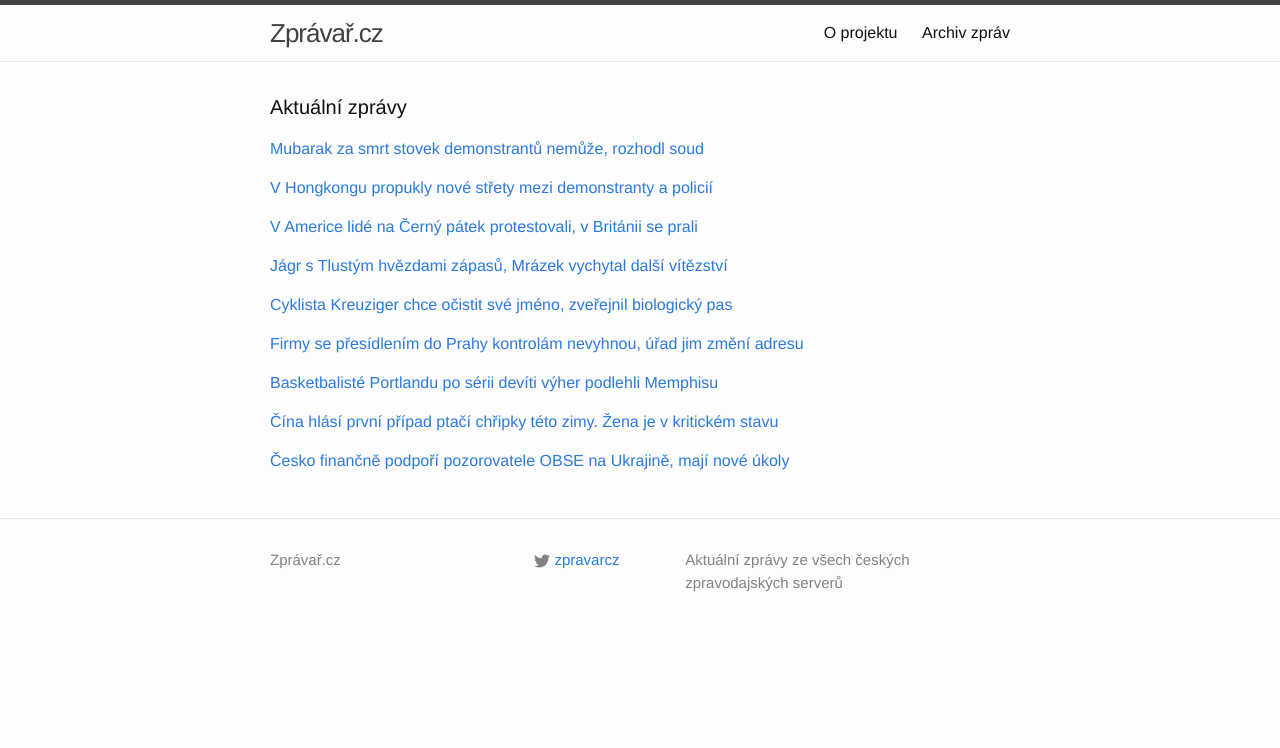
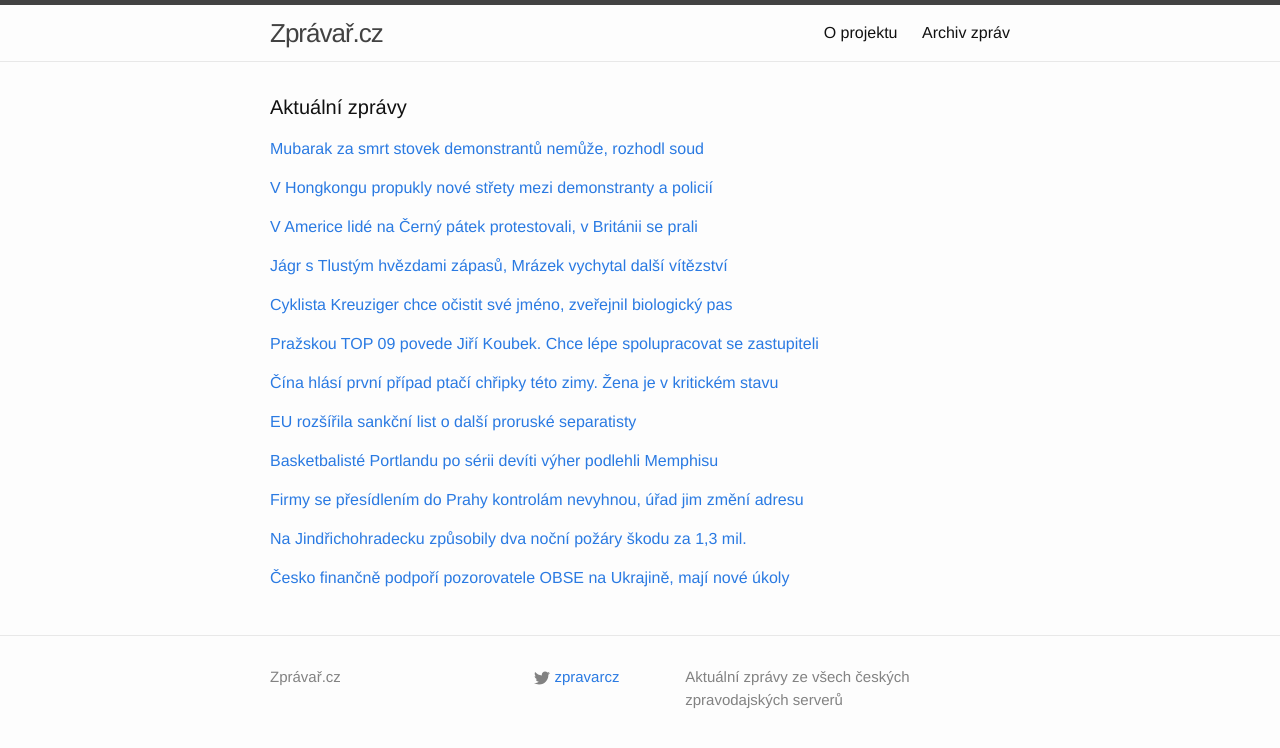
Before and after one commit to adliska/zpravar, a Jekyll site: the page built from index.html, in a window 1280 px wide. Shown: the top 748 px of the page. Built offline with Jekyll 4.4.1, drawn with Linux system fonts in a browser that asks for light colours.

Commit message:
zpravar news update

```diff
--- a/index.html
+++ b/index.html
@@ -61,32 +61,55 @@ layout: default
 <li><a href=http://www.sportovninoviny.cz/zpravy/kreuziger-dal-na-internet-udaje-ze-sveho-biologickeho-pasu/1152877>Kreuziger dal na internet údaje ze svého biologického pasu - www.sportovninoviny.cz</a></li>
 <li><a href=http://sport.idnes.cz/kreuziger-zverejnil-dokumenty-d3c-/cyklistika.aspx?c=A141128_230028_cyklistika_tm2>Kreuziger zveřejnil své biologické pasy i další dosud utajené dokumenty - sport.idnes.cz</a></li>
 </ul>
-</div><p><a href="javascript:;" onclick="toggle_visibility('zpravy5')">Firmy se přesídlením do Prahy kontrolám nevyhnou, úřad jim změní adresu</a></p>
+</div><p><a href="javascript:;" onclick="toggle_visibility('zpravy5')">Pražskou TOP 09 povede Jiří Koubek. Chce lépe spolupracovat se zastupiteli</a></p>
 <div id="zpravy5" style="display:none">
+<ul>
+<li><a href=http://domaci.ihned.cz/domaci/c1-63187160-prazskou-top-09-povede-jiri-koubek-chce-lepe-spolupracovat-se-zastupiteli>Pražskou TOP 09 povede Jiří Koubek. Chce lépe spolupracovat se zastupiteli - domaci.ihned.cz</a></li>
+<li><a href=http://www.lidovky.cz/novym-sefem-prazske-top-09-se-stal-poslanec-a-starosta-koubek-plu-/zpravy-domov.aspx?c=A141129_115745_ln_domov_hm>Novým šéfem pražské TOP 09 se stal poslanec a starosta Koubek  - www.lidovky.cz</a></li>
+<li><a href=http://echo24.cz/a/wTxgh>Novým šéfem pražské TOP 09 je poslanec a starosta Koubek - echo24.cz</a></li>
+<li><a href=http://www.ceskatelevize.cz/ct24/domaci/293838-pokus-o-resuscitaci-prazske-top-09-krajska-organizace-si-zvoli-nove-vedeni/>Pokus o resuscitaci pražské TOP 09, krajská organizace si zvolí nové vedení - www.ceskatelevize.cz</a></li>
+</ul>
+</div><p><a href="javascript:;" onclick="toggle_visibility('zpravy6')">Čína hlásí první případ ptačí chřipky této zimy. Žena je v kritickém stavu </a></p>
+<div id="zpravy6" style="display:none">
+<ul>
+<li><a href=http://www.lidovky.cz/cina-hlasi-prvni-pripad-ptaci-chripky-teto-zimy-zena-je-v-kritickem-stavu-1qh-/zpravy-svet.aspx?c=A141129_073200_ln_zahranici_hm>Čína hlásí první případ ptačí chřipky této zimy. Žena je v kritickém stavu  - www.lidovky.cz</a></li>
+<li><a href=http://www.ceskenoviny.cz/zpravy/zpravy/cina-hlasi-prvni-pripad-chripky-h7n9-teto-zimni-sezony/1152829>Čína hlásí první případ chřipky H7N9 této zimní sezóny - www.ceskenoviny.cz</a></li>
+<li><a href=http://zpravy.idnes.cz/cina-hlasi-prvni-pripad-chripky-h7n9-teto-zimni-sezony-pfn-/zahranicni.aspx?c=A141129_065623_zahranicni_zt>Čína hlásí první případ ptačí chřipky této zimy. Nakazila se mladá žena - zpravy.idnes.cz</a></li>
+<li><a href=http://echo24.cz/a/wsw4a>Čína hlásí první případ chřipky H7N9 této zimní sezóny - echo24.cz</a></li>
+</ul>
+</div><p><a href="javascript:;" onclick="toggle_visibility('zpravy7')">EU rozšířila sankční list o další proruské separatisty</a></p>
+<div id="zpravy7" style="display:none">
+<ul>
+<li><a href=http://www.tyden.cz/rubriky/zahranici/rusko-a-okoli/eu-rozsirila-sankcni-list-o-dalsi-proruske-separatisty_325698.html>EU rozšířila sankční list o další proruské separatisty - www.tyden.cz</a></li>
+<li><a href=http://www.novinky.cz/zahranicni/evropa/354922-evropska-unie-rozsirila-sankce-kvuli-ukrajine.html>Evropská unie rozšířila sankce kvůli Ukrajině - www.novinky.cz</a></li>
+<li><a href=http://zpravy.aktualne.cz/zahranici/zive-sobota-29-listopadu-ukrajina-rusko-separatiste/r~ef519198762e11e4845a002590604f2e/>Živě: Evropská unie rozšířila sankční seznam kvůli Ukrajině - zpravy.aktualne.cz</a></li>
+<li><a href=http://www.ceskenoviny.cz/zpravy/zpravy/eu-jmenovala-subjekty-jichz-se-nove-tykaji-sankce-kvuli-ukrajine/1152884>EU jmenovala subjekty, jichž se nově týkají sankce kvůli Ukrajině - www.ceskenoviny.cz</a></li>
+</ul>
+</div><p><a href="javascript:;" onclick="toggle_visibility('zpravy8')">Basketbalisté Portlandu po sérii devíti výher podlehli Memphisu</a></p>
+<div id="zpravy8" style="display:none">
+<ul>
+<li><a href=http://sport.idnes.cz/vysledky-nba-c9b-/basket.aspx?c=A141129_094617_sport-basket_ot>Basketbalisté Portlandu po sérii devíti výher podlehli Memphisu - sport.idnes.cz</a></li>
+<li><a href=http://www.sportovninoviny.cz/zpravy/basketbaliste-portlandu-po-serii-deviti-vyher-podlehli-memphisu/1152862>Basketbalisté Portlandu po sérii devíti výher podlehli Memphisu - www.sportovninoviny.cz</a></li>
+<li><a href=http://www.denik.cz/ostatni_sport/uchvatna-serie-portlandu-je-u-konce-po-deviti-vyhrach-padl-s-memphisem-20141129.html>Úchvatná série Portlandu je u konce, po devíti výhrách padl s Memphisem - www.denik.cz</a></li>
+<li><a href=http://sport.aktualne.cz/memphis-v-nba-prerusil-viteznou-jizdu-portlandu/r~0bccdef277a311e4b5c5002590604f2e/>Memphis v NBA přerušil vítěznou jízdu Portlandu - sport.aktualne.cz</a></li>
+</ul>
+</div><p><a href="javascript:;" onclick="toggle_visibility('zpravy9')">Firmy se přesídlením do Prahy kontrolám nevyhnou, úřad jim změní adresu</a></p>
+<div id="zpravy9" style="display:none">
 <ul>
 <li><a href=http://zpravy.e15.cz/byznys/finance-a-bankovnictvi/firmy-se-presidlenim-do-prahy-kontrolam-nevyhnou-urad-jim-zmeni-adresu-1141077>Firmy se přesídlením do Prahy kontrolám nevyhnou, úřad jim změní adresu - zpravy.e15.cz</a></li>
 <li><a href=http://byznys.ihned.cz/zpravodajstvi-cesko/c1-63186560-schovat-firmu-v-praze-pred-danovou-kontrolou-to-konci-kdo-tam-sidli-naoko-stehuje-se>Schovat firmu v Praze před daňovou kontrolou? To končí. Kdo tam sídlí naoko, stěhuje se - byznys.ihned.cz</a></li>
 <li><a href=http://www.tyden.cz/rubriky/byznys/cesko/konec-raje-podnikatelu-v-praze-urad-vystehuje-tisice-firem_325686.html>Konec ráje podnikatelů v Praze? Úřad vystěhuje tisíce firem - www.tyden.cz</a></li>
 <li><a href=http://www.denik.cz/ekonomika/financni-reditelstvi-zmeni-tisicum-firem-oficialni-prazske-sidlo-20141129.html>Finanční ředitelství změní tisícům firem oficiální pražské sídlo - www.denik.cz</a></li>
 </ul>
-</div><p><a href="javascript:;" onclick="toggle_visibility('zpravy6')">Basketbalisté Portlandu po sérii devíti výher podlehli Memphisu</a></p>
-<div id="zpravy6" style="display:none">
+</div><p><a href="javascript:;" onclick="toggle_visibility('zpravy10')">Na Jindřichohradecku způsobily dva noční požáry škodu za 1,3 mil.</a></p>
+<div id="zpravy10" style="display:none">
 <ul>
-<li><a href=http://sport.idnes.cz/vysledky-nba-c9b-/basket.aspx?c=A141129_094617_sport-basket_ot>Basketbalisté Portlandu po sérii devíti výher podlehli Memphisu - sport.idnes.cz</a></li>
-<li><a href=http://www.sportovninoviny.cz/zpravy/basketbaliste-portlandu-po-serii-deviti-vyher-podlehli-memphisu/1152862>Basketbalisté Portlandu po sérii devíti výher podlehli Memphisu - www.sportovninoviny.cz</a></li>
-<li><a href=http://www.denik.cz/ostatni_sport/uchvatna-serie-portlandu-je-u-konce-po-deviti-vyhrach-padl-s-memphisem-20141129.html>Úchvatná série Portlandu je u konce, po devíti výhrách padl s Memphisem - www.denik.cz</a></li>
-<li><a href=http://sport.aktualne.cz/memphis-v-nba-prerusil-viteznou-jizdu-portlandu/r~0bccdef277a311e4b5c5002590604f2e/>Memphis v NBA přerušil vítěznou jízdu Portlandu - sport.aktualne.cz</a></li>
+<li><a href=http://www.ceskenoviny.cz/zpravy/zpravy/na-jindrichohradecku-zpusobily-dva-nocni-pozary-skodu-za-1-3-mil-/1152895>Na Jindřichohradecku způsobily dva noční požáry škodu za 1,3 mil. - www.ceskenoviny.cz</a></li>
+<li><a href=http://budejovice.idnes.cz/pozary-na-jindrichohradecku-hasici-zasahovali-fqs-/budejovice-zpravy.aspx?c=A141129_105719_budejovice-zpravy_kol>Dva požáry zničily přístřešek dětského tábora a podkroví rekreační chaty - budejovice.idnes.cz</a></li>
+<li><a href=http://www.ceskenoviny.cz/zpravy/zpravy/pri-pozaru-domu-v-jemnici-zemrela-sestapadesatileta-zena/1152880>Při požáru domu v Jemnici zemřela šestapadesátiletá žena - www.ceskenoviny.cz</a></li>
 </ul>
-</div><p><a href="javascript:;" onclick="toggle_visibility('zpravy7')">Čína hlásí první případ ptačí chřipky této zimy. Žena je v kritickém stavu </a></p>
-<div id="zpravy7" style="display:none">
-<ul>
-<li><a href=http://www.lidovky.cz/cina-hlasi-prvni-pripad-ptaci-chripky-teto-zimy-zena-je-v-kritickem-stavu-1qh-/zpravy-svet.aspx?c=A141129_073200_ln_zahranici_hm>Čína hlásí první případ ptačí chřipky této zimy. Žena je v kritickém stavu  - www.lidovky.cz</a></li>
-<li><a href=http://www.ceskenoviny.cz/zpravy/zpravy/cina-hlasi-prvni-pripad-chripky-h7n9-teto-zimni-sezony/1152829>Čína hlásí první případ chřipky H7N9 této zimní sezóny - www.ceskenoviny.cz</a></li>
-<li><a href=http://zpravy.idnes.cz/cina-hlasi-prvni-pripad-chripky-h7n9-teto-zimni-sezony-pfn-/zahranicni.aspx?c=A141129_065623_zahranicni_zt>Čína hlásí první případ ptačí chřipky této zimy. Nakazila se mladá žena - zpravy.idnes.cz</a></li>
-<li><a href=http://echo24.cz/a/wsw4a>Čína hlásí první případ chřipky H7N9 této zimní sezóny - echo24.cz</a></li>
-</ul>
-</div><p><a href="javascript:;" onclick="toggle_visibility('zpravy8')">Česko finančně podpoří pozorovatele OBSE na Ukrajině, mají nové úkoly</a></p>
-<div id="zpravy8" style="display:none">
+</div><p><a href="javascript:;" onclick="toggle_visibility('zpravy11')">Česko finančně podpoří pozorovatele OBSE na Ukrajině, mají nové úkoly</a></p>
+<div id="zpravy11" style="display:none">
 <ul>
 <li><a href=http://zpravy.e15.cz/domaci/politika/cesko-financne-podpori-pozorovatele-obse-na-ukrajine-maji-nove-ukoly-1141080>Česko finančně podpoří pozorovatele OBSE na Ukrajině, mají nové úkoly - zpravy.e15.cz</a></li>
 <li><a href=http://www.denik.cz/z_domova/cesko-planuje-podporit-misi-obse-na-ukrajine-daruje-3-miliony-korun-20141129.html>Česko plánuje podpořit misi OBSE na Ukrajině, daruje 3 miliony korun - www.denik.cz</a></li>
```
